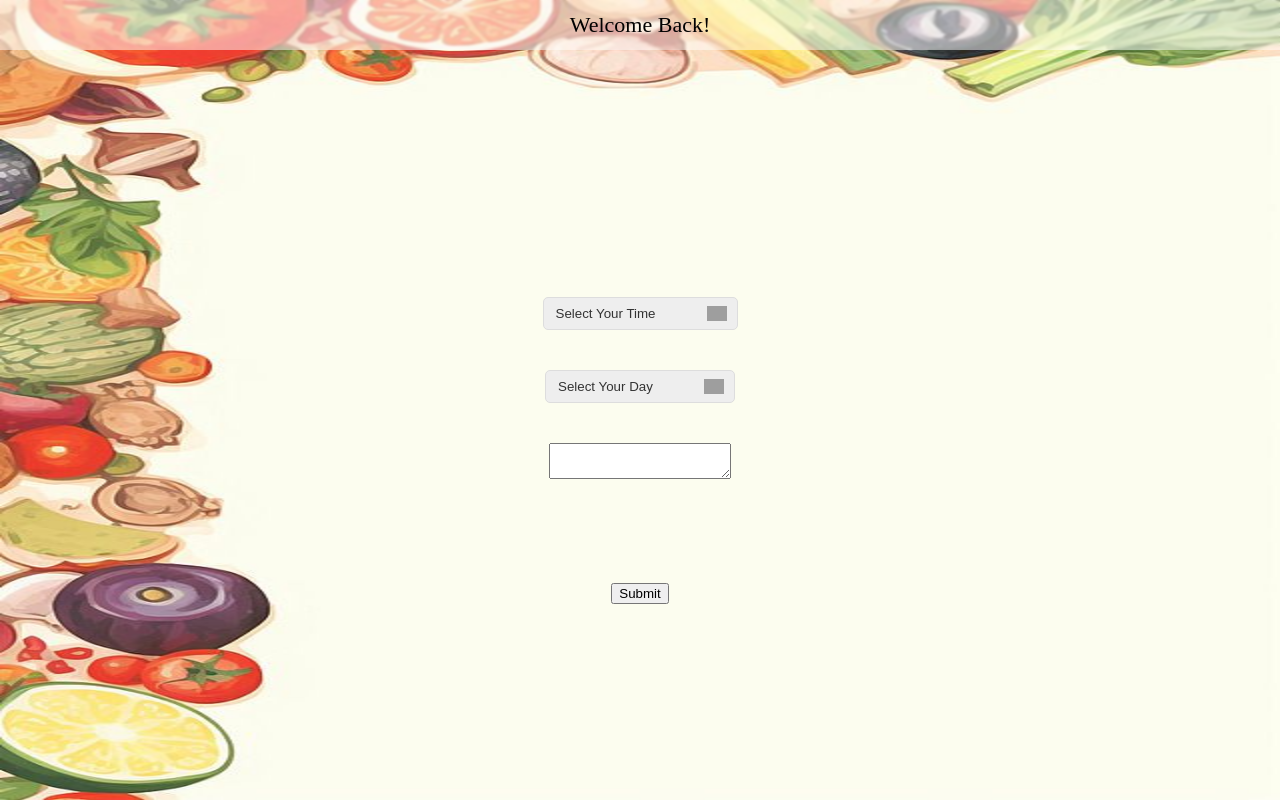
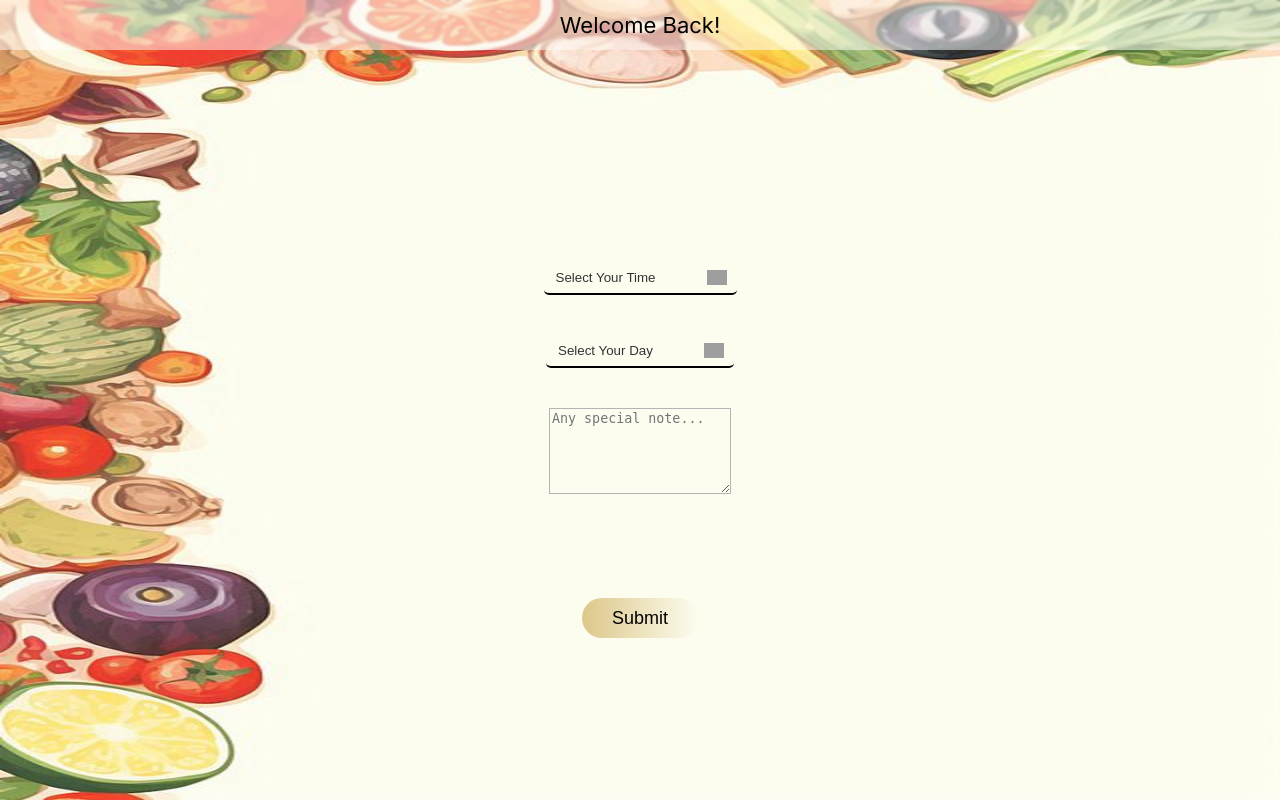
Before and after one commit to Singh7Gurpreet/restaurant, a Node server app: page /reservation/ in a window 1280 px wide. Run offline with Node 20, Linux system fonts and the light colour scheme; the visitor is signed in with stand-in values (Sample User, id 1); data that the repository does not hold is empty; some libraries are stand-ins or nearby versions; grey boxes are pictures that could not be loaded.

Commit message:
Did some more css

```diff
--- a/views/public/reservation.ejs
+++ b/views/public/reservation.ejs
@@ -39,7 +39,7 @@
             </select>
         </div>
         <div>
-            <textarea name="" id=""></textarea>
+            <textarea placeholder="Any special note..." name="" id=""></textarea>
         </div>
     </div>
     <div class = "mainButton">
--- a/views/public/styles/reservation.css
+++ b/views/public/styles/reservation.css
@@ -1,4 +1,7 @@
+@import url('https://fonts.googleapis.com/css2?family=Inter:wght@100..900&display=swap');
+
 html,body {
+    font-family: 'Inter';
     height: 100vh;
     padding: 0;
     margin: 0;
@@ -44,6 +47,17 @@ html,body {
     justify-content: center;
 }
 
+textarea {
+    background-color: rgba(0,0,0,0);
+    border: 1px solid rgb(180, 180, 180);
+    height: 80px;
+    outline: none;
+}
+
+textarea:active {
+    outline: none;
+}
+
 .day{
     background-image: url("https://th.bing.com/th/id/R.9c5f8a86c382722204432fa0216e1457?rik=yFliUVUPsinw%2bA&riu=http%3a%2f%2fclipart-library.com%2fimg1%2f848116.png&ehk=QLiiApfj%2b7ARJhspeiceBWqLVq4a7vKQAQm%2br0PItGI%3d&risl=&pid=ImgRaw&r=0");
 }
@@ -57,7 +71,7 @@ html,body {
     padding-right: 80px;
     color: #333333;
     background-color: #eeeeee;
-    border: 1px solid #dddddd;
+    border: none;
     cursor: pointer;
     border-radius: 5px;
 
@@ -72,12 +86,32 @@ html,body {
     background-repeat: no-repeat;
 }
 
+.select {
+    background-color: rgba(255, 255, 255, 0);
+    border-bottom: 2px solid black;
+}
+
 .select:focus,
 .select:hover{
     outline: none;
-    border: 1px solid #bbbbbb;
+    border: none
 }
 
 .select option {
     background: #ffffff;
 }
+
+button{
+    height: 40px;
+    padding: 0 30px;
+    border-radius: 20px;
+
+    background: linear-gradient(to right, #ddc78a,#fcfdef );
+    font-size: 18px;
+    border: none;
+}
+
+button:hover {
+    background: #fcfdef;
+
+}
```
